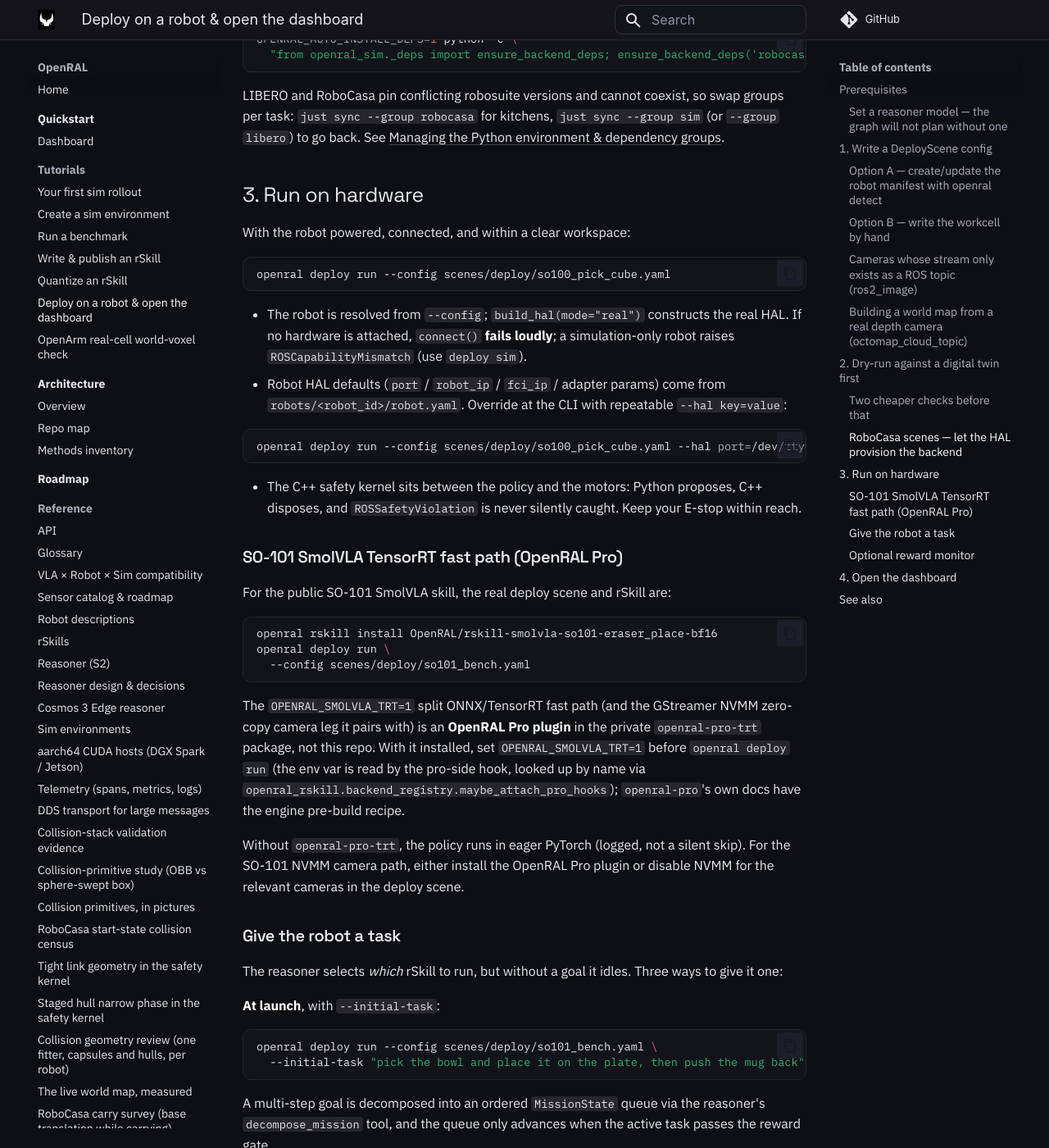
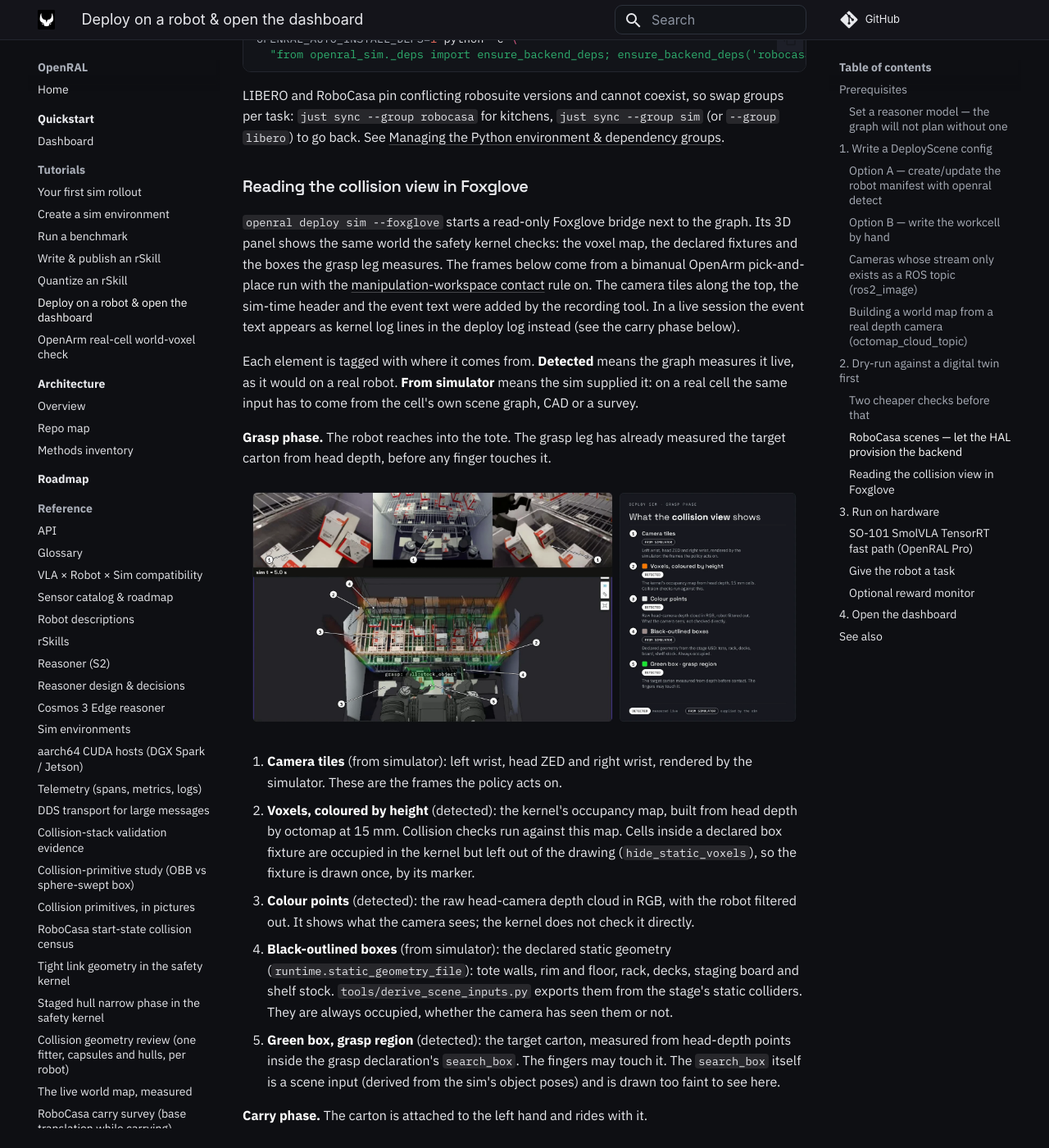
Before and after one commit to OpenRAL/openral, an MkDocs documentation site: the page built from docs/tutorials/deploy/deploy-run-and-dashboard.md, in a window 1280 px wide and 1400 px high, scrolled down 9652 px. Shown: the whole window at 82% size. Built offline with MkDocs 1.6.1 and Material for MkDocs 9.7.7, drawn with Linux system fonts in a browser that asks for light colours; comment, search, counter and statistics services are not loaded; some of the changed text lies outside the part shown.

Commit message:
docs(deploy): explain the deploy-sim collision view with annotated frames
Adds "Reading the collision view in Foxglove" to the deploy tutorial: three
annotated frames from a deploy-sim pick-and-place run (grasp, carry,
wrist-segmentation payload). Each numbered element is tagged detected vs from
simulator, so a reader can tell which inputs a real cell must supply itself.
Also names the kernel log lines behind the tolerated-contact and brake/creep
events.

Co-Authored-By: Claude Opus 5.5 <noreply@anthropic.com>
Claude-Session: https://claude.ai/code/session_01TNBCadte4R2AzhGu3FtCgc
Signed-off-by: Adrian <adrianllopart@gmail.com>

```diff
--- a/docs/tutorials/deploy/deploy-run-and-dashboard.md
+++ b/docs/tutorials/deploy/deploy-run-and-dashboard.md
@@ -469,6 +469,86 @@ swap groups per task: `just sync --group robocasa` for kitchens, `just sync
 --group sim` (or `--group libero`) to go back. See [Managing the Python environment & dependency
 groups](../../contributing/toolchain.md#managing-the-python-environment-dependency-groups).
 
+### Reading the collision view in Foxglove
+
+`openral deploy sim --foxglove` starts a read-only Foxglove bridge next to the graph. Its 3D
+panel shows the same world the safety kernel checks: the voxel map, the declared fixtures and
+the boxes the grasp leg measures. The frames below come from a bimanual OpenArm pick-and-place
+run with the [manipulation-workspace contact](../../reference/manipulation-workspace-contact.md)
+rule on. The camera tiles along the top, the sim-time header and the event text were added by
+the recording tool. In a live session the event text appears as kernel log lines in the deploy log
+instead (see the carry phase below).
+
+Each element is tagged with where it comes from. **Detected** means the graph measures it live,
+as it would on a real robot. **From simulator** means the sim supplied it: on a real cell the
+same input has to come from the cell's own scene graph, CAD or a survey.
+
+**Grasp phase.** The robot reaches into the tote. The grasp leg has already measured the target
+carton from head depth, before any finger touches it.
+
+![Foxglove collision view during the grasp phase: camera tiles, height-coloured voxels, colour
+depth points, black-outlined static geometry and the green grasp region, each numbered and
+tagged detected or from simulator](images/collision-view-grasp.webp)
+
+1. **Camera tiles** (from simulator): left wrist, head ZED and right wrist, rendered by the
+   simulator. These are the frames the policy acts on.
+2. **Voxels, coloured by height** (detected): the kernel's occupancy map, built from head depth
+   by octomap at 15 mm. Collision checks run against this map. Cells inside a declared box
+   fixture are occupied in the kernel but left out of the drawing (`hide_static_voxels`), so
+   the fixture is drawn once, by its marker.
+3. **Colour points** (detected): the raw head-camera depth cloud in RGB, with the robot
+   filtered out. It shows what the camera sees; the kernel does not check it directly.
+4. **Black-outlined boxes** (from simulator): the declared static geometry
+   (`runtime.static_geometry_file`): tote walls, rim and floor, rack, decks, staging board and
+   shelf stock. `tools/derive_scene_inputs.py` exports them from the stage's static colliders.
+   They are always occupied, whether the camera has seen them or not.
+5. **Green box, grasp region** (detected): the target carton, measured from head-depth points
+   inside the grasp declaration's `search_box`. The fingers may touch it. The `search_box`
+   itself is a scene input (derived from the sim's object poses) and is drawn too faint to see
+   here.
+
+**Carry phase.** The carton is attached to the left hand and rides with it.
+
+![Foxglove collision view during the carry phase: the orange payload box on the left hand, a
+tolerated-contact line, a brake line with its creep fraction, and the static geometry over the
+shelf](images/collision-view-carry.webp)
+
+1. **Orange box, payload** (detected): the held carton's collision box, taken from the measured
+   grasp region (`evidence_kind: grasp_target_region`). From now on the kernel checks it
+   against the world and the robot as part of the hand.
+2. **Contact tolerated** (kernel log line `safety.workspace_contact`): a hand link or its
+   payload touches an occupied cell inside the declared `workspace_box`, slower than
+   `workspace_contact_max_speed_mps` and within `workspace_contact_max_lead_m`, so the kernel
+   lets it through. The line reports the link, the depth into the cell and the hand speed. Arm
+   links never get this tolerance.
+3. **BRAKE … creep** (kernel log line `safety.workspace_brake`): the chunk failed **only**
+   because the hand was too fast or led its measured pose by too much. Instead of stopping, the
+   kernel scales the chunk toward the measured pose; `creep=0.099` means about 10 % of the
+   commanded step. Any other reason to refuse still stops the robot.
+4. **Black-outlined boxes** (from simulator): the same declared static geometry, here the shelf
+   stock above the target deck.
+
+**A payload from wrist segmentation.** In another run, the right hand holds a carton whose box
+was measured by wrist-camera segmentation instead.
+
+![Foxglove collision view with a cyan payload box measured by wrist-camera segmentation, two
+tolerated-contact lines and the height-coloured voxels](images/collision-view-segmentation.webp)
+
+1. **Cyan box, payload** (detected): a payload measured by wrist-camera segmentation
+   (`evidence_kind: vision_segmentation`).
+2. **Contact tolerated**: two hand links (`link7` and the follower finger) in tolerated contact
+   at the same time.
+3. **Voxels** (detected), as in the grasp phase.
+
+Colours not shown above: blue for an active place region, amber for the map-confirmed workspace
+box, yellow for the jaw-span fallback payload and a red sphere where a kernel stop happened. All
+of them are defined in
+[`bucket2_markers.py`](https://github.com/OpenRAL/openral/blob/master/packages/openral_foxglove_bringup/openral_foxglove_bringup/bucket2_markers.py);
+the topics are listed in the
+[Foxglove bringup README](https://github.com/OpenRAL/openral/blob/master/packages/openral_foxglove_bringup/README.md).
+Workspace contact is default off (`runtime.workspace_contact_enabled`) and sim-only until
+Safety-WG review: `openral deploy run` on a real HAL refuses it.
+
 ## 3. Run on hardware
 
 With the robot powered, connected, and within a clear workspace:
```
Also changed, not shown: docs/tutorials/deploy/images/collision-view-carry.webp (added), docs/tutorials/deploy/images/collision-view-grasp.webp (added), docs/tutorials/deploy/images/collision-view-segmentation.webp (added).
